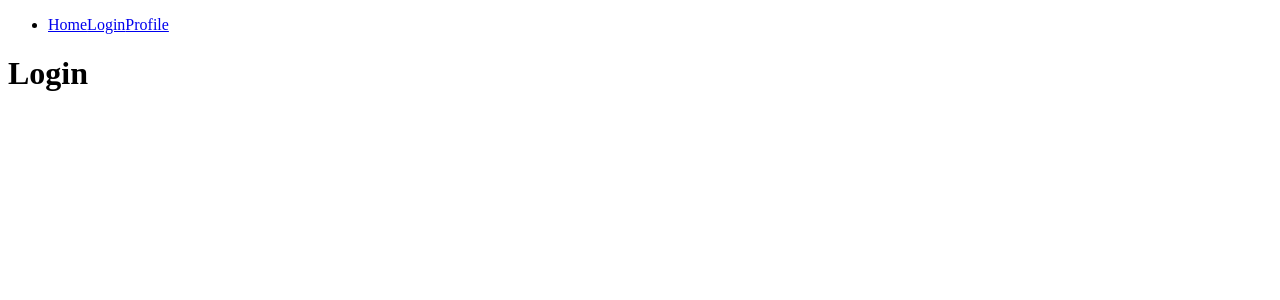
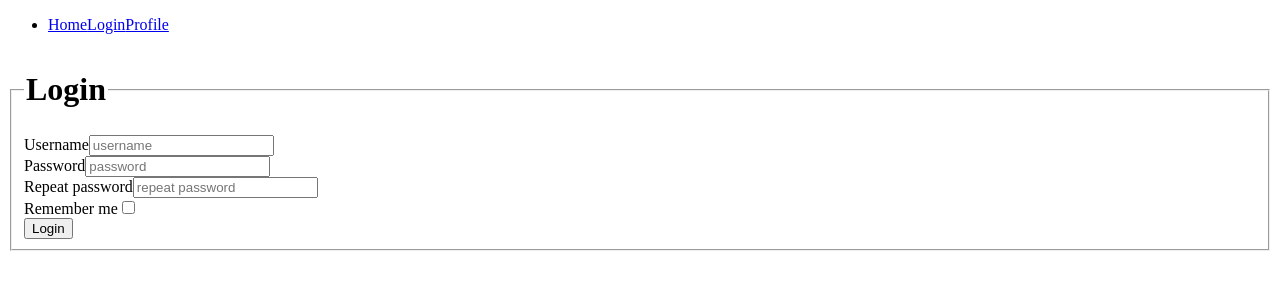
Before and after one commit to ljosberinn/react-step-by-step-tutorial, a React (Create React App) app: page /login in a window 1280 px wide. Shown: the top 300 px of the page. Built offline with nearby package versions, Linux system fonts and the light colour scheme.

Commit message:
add login form & handleChange

```diff
--- a/src/routes/public/LoginRoute/index.js
+++ b/src/routes/public/LoginRoute/index.js
@@ -2,12 +2,77 @@ import React from 'react';
 import Helmet from 'react-helmet';
 
 export default function LoginRoute() {
+  function handleSubmit(event) {
+    event.preventDefault();
+  }
+
+  function handleChange({ target }) {
+    const { name, value, type, checked } = target;
+
+    console.log(name, value, type, checked);
+  }
+
   return (
     <>
       <Helmet>
         <title>Login</title>
       </Helmet>
-      <h1>Login</h1>
+
+      <form onSubmit={handleSubmit} spellCheck={false} autoComplete='off'>
+        <fieldset>
+          <legend>
+            <h1>Login</h1>
+          </legend>
+
+          <label>
+            Username
+            <input
+              type='text'
+              placeholder='username'
+              required
+              name='username'
+              onChange={handleChange}
+            />
+          </label>
+
+          <br />
+
+          <label>
+            Password
+            <input
+              type='password'
+              placeholder='password'
+              required
+              name='password'
+              onChange={handleChange}
+            />
+          </label>
+
+          <br />
+
+          <label>
+            Repeat password
+            <input
+              type='password'
+              placeholder='repeat password'
+              required
+              name='repeatPassword'
+              onChange={handleChange}
+            />
+          </label>
+
+          <br />
+
+          <label>
+            Remember me
+            <input type='checkbox' name='rememberMe' onChange={handleChange} />
+          </label>
+
+          <br />
+
+          <button type='submit'>Login</button>
+        </fieldset>
+      </form>
     </>
   );
 }
```
